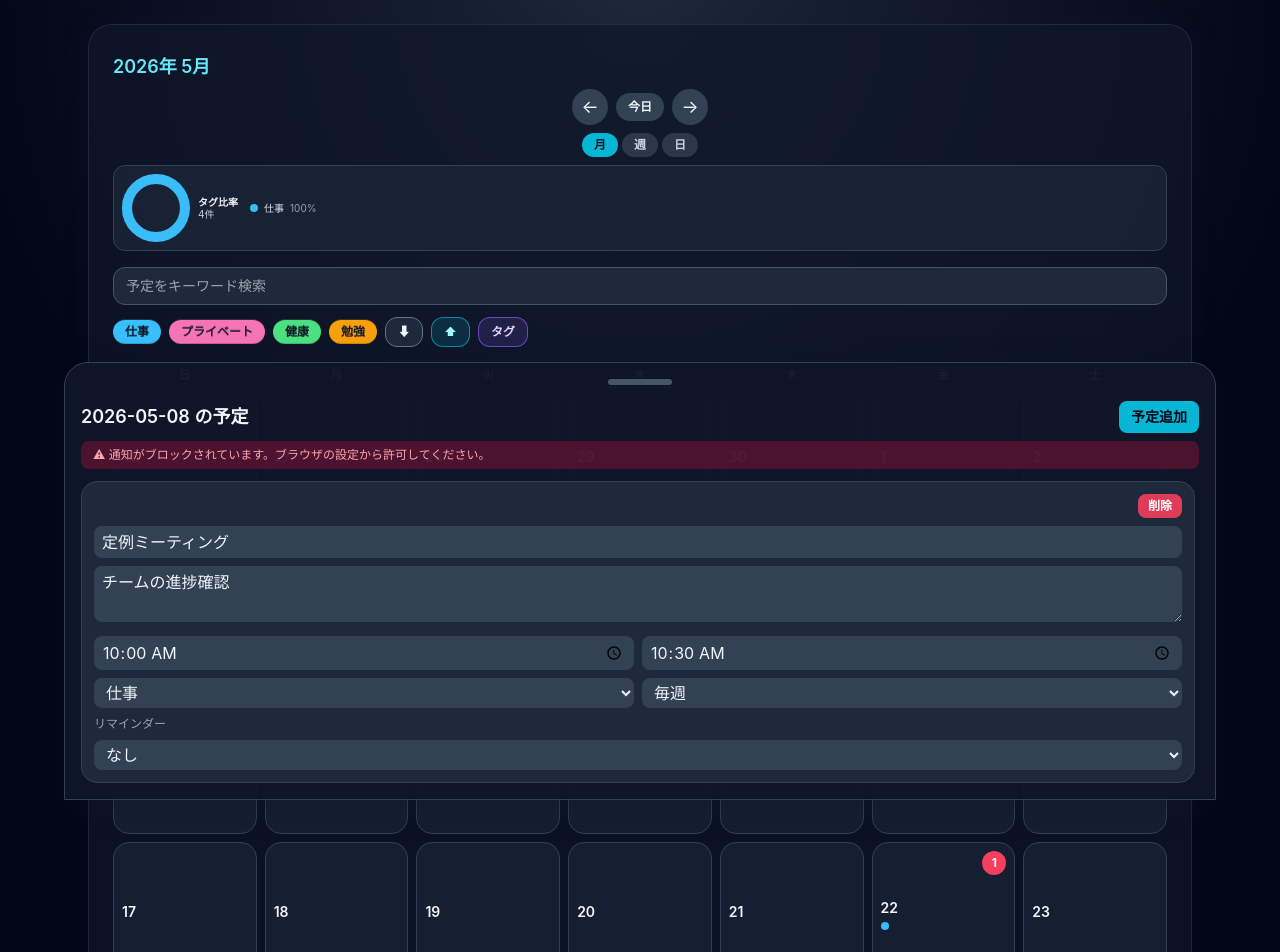
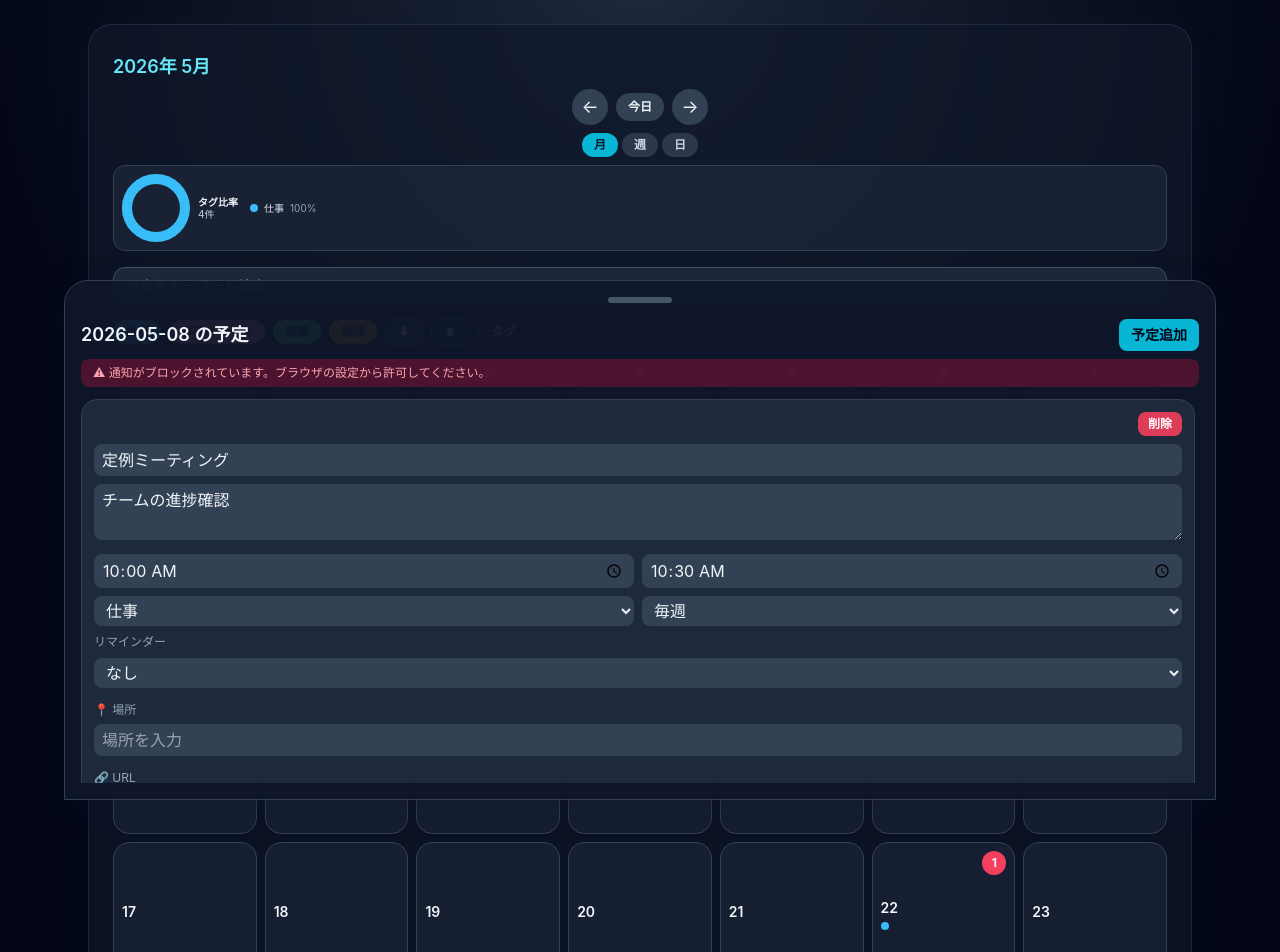
Before and after one commit to kazumamorisita/schedule-c, a React (Vite) app: page / in a window 1280 px wide. Shown: the top 952 px of the page. Built offline with nearby package versions, Linux system fonts and the light colour scheme; the HTML template or start-up script is replaced by a standard one.

Commit message:
Add location and URL fields to schedule card

```diff
--- a/src/App.tsx
+++ b/src/App.tsx
@@ -18,6 +18,8 @@ type Schedule = {
   tagId: string;
   repeat: Repeat;
   reminderMinutes: number;
+  location: string;
+  url: string;
 };
 
 type LegacyEvent = {
@@ -64,7 +66,9 @@ const defaultData: Schedule[] = [
     endTime: "10:30",
     tagId: "work",
     repeat: "weekly",
-    reminderMinutes: 0
+    reminderMinutes: 0,
+    location: "",
+    url: ""
   }
 ];
 
@@ -304,7 +308,10 @@ function App() {
         const tag = tags.find((t) => t.id === s.tagId);
         ids.push(
           setTimeout(async () => {
-            const body = `${s.startTime} 開始（${s.reminderMinutes}分前）${tag ? `  [${tag.name}]` : ""}`;
+            const parts = [`${s.startTime} 開始（${s.reminderMinutes}分前）`];
+            if (tag) parts.push(`[${tag.name}]`);
+            if (s.location) parts.push(`📍 ${s.location}`);
+            const body = parts.join("  ");
             const opts: NotificationOptions = {
               body,
               icon: "/schedule-c/icon.svg",
@@ -409,9 +416,10 @@ function App() {
       endTime: "10:00",
       tagId: tags[0]?.id ?? "work",
       repeat: "none",
-      reminderMinutes: 0
+      reminderMinutes: 0,
+      location: "",
+      url: ""
     };
-    persist([...baseSchedules, next]);
     setSheetOpen(true);
   };
 
@@ -465,7 +473,9 @@ function App() {
                 endTime: item.endTime || "10:00",
                 tagId,
                 repeat: toRepeat(item.recurrence?.pattern),
-                reminderMinutes: 0
+                reminderMinutes: 0,
+                location: "",
+                url: ""
               };
             });
 
@@ -906,6 +916,35 @@ function ScheduleCard({
           <option value={1440}>1日前</option>
         </select>
       </div>
+      <div className="space-y-1">
+        <label className="text-xs text-slate-400">📍 場所</label>
+        <input
+          className="w-full rounded-lg bg-slate-700 px-2 py-1 text-base"
+          placeholder="場所を入力"
+          value={schedule.location ?? ""}
+          onChange={(e) => onUpdate({ ...schedule, location: e.target.value })}
+        />
+      </div>
+      <div className="space-y-1">
+        <label className="text-xs text-slate-400">🔗 URL</label>
+        <input
+          type="url"
+          className="w-full rounded-lg bg-slate-700 px-2 py-1 text-base"
+          placeholder="https://..."
+          value={schedule.url ?? ""}
+          onChange={(e) => onUpdate({ ...schedule, url: e.target.value })}
+        />
+        {schedule.url && (
+          <a
+            href={schedule.url}
+            target="_blank"
+            rel="noopener noreferrer"
+            className="block truncate text-xs text-cyan-400 underline"
+          >
+            {schedule.url}
+          </a>
+        )}
+      </div>
     </div>
   );
 }
```
